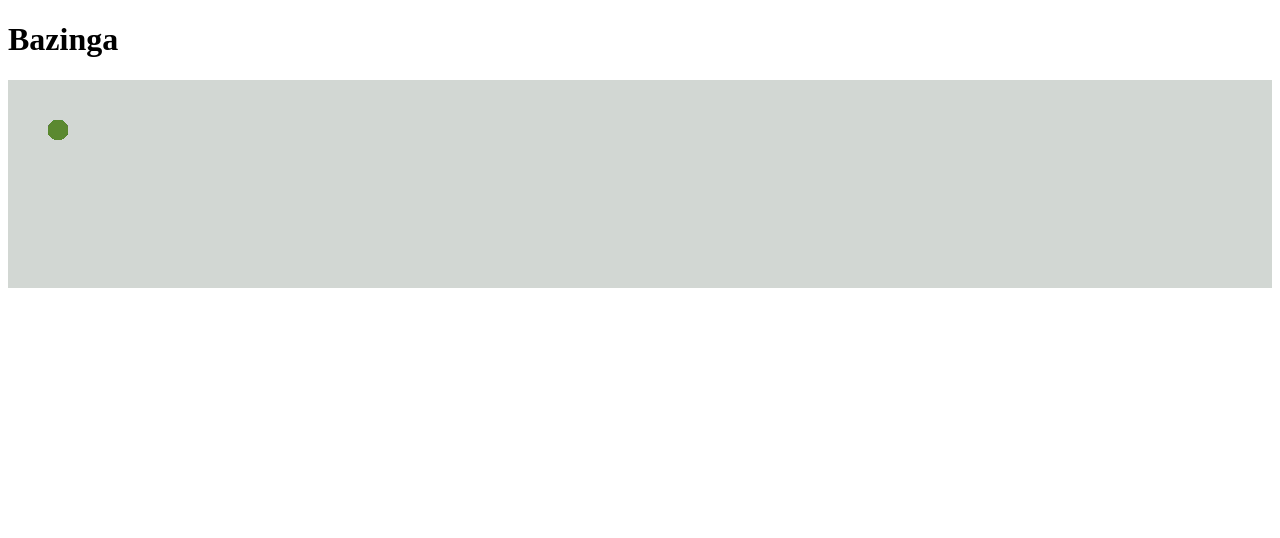
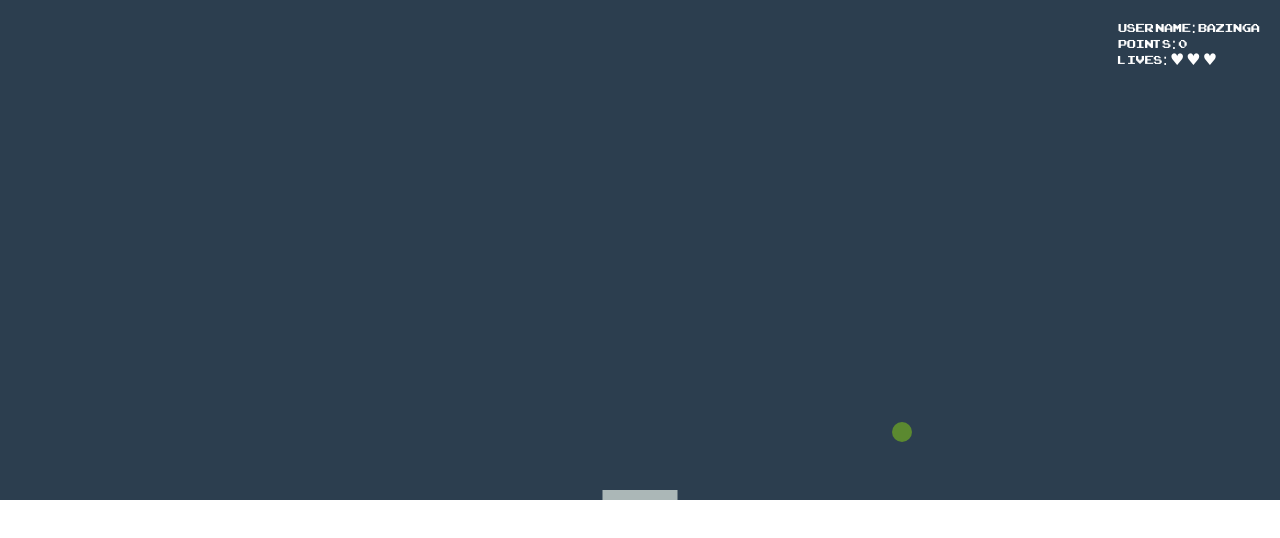
Before and after one commit to JuanMaRuiz/Javascript-Breakout-Game, a website: page index.html in a window 1280 px wide. Drawn offline with Linux system fonts and the light colour scheme.

Commit message:
Created paddle, fixed ball in axes

```diff
--- a/index.html
+++ b/index.html
@@ -3,13 +3,18 @@
 <head>
   <meta charset="UTF-8">
   <title>Javascript Game</title>
+  <link rel="stylesheet" href="src/css/reset.css">
   <link rel="stylesheet" href="src/css/styles.css">
 </head>
 <body>
-<header>
-  <h1>Bazinga</h1>
-</header>
-  <canvas id="myCanvas"></canvas>
+  <aside id="user" class="user">
+    <div>User Name: <span>Bazinga</span></div>
+    <div>Points: <span id="user-points">0</span></div>
+    <div>Lives: <span id="user-lives">&#9829; &#9829; &#9829;</span></div>
+  </aside>
+
+  <canvas id="myCanvas" class="canvas-game"></canvas>
+
   <script src="src/js/app.js"></script>
 </body>
 </html>
--- a/src/css/styles.css
+++ b/src/css/styles.css
@@ -1,6 +1,30 @@
+body {
+  min-height: 500px;
+}
+
 /* $Canvas styles */
-#myCanvas {
-  background-color: #D2D7D3;
+.canvas-game {
+  background-color: rgb(44, 62, 79);
   display: block;
   margin: 0 auto;
 }
+
+/* $USER Styles */
+
+@font-face {
+  font-family: 'Arcade Font';
+  src: url('../fonts/arcade-font.woff');
+}
+
+.user {
+  color: #fff;
+  font-family: 'Arcade Font', Verdana, serif;
+  position: absolute;
+  top: 20px;
+  right: 20px;
+  z-index: 1;
+}
+
+  .user-lives {
+    color: #C3272B;
+  }
--- a/src/js/app.js
+++ b/src/js/app.js
@@ -6,21 +6,61 @@
   canvas.height = document.body.clientHeight;
   var ctx = canvas.getContext('2d');
 
-  var colors = {
-    green: '#5B8930',
-    red: '#9D2933'
+  var settings = {
+    ball: {
+      color: '#5B8930',
+      radius: 10,
+      initialXPos: canvas.width / 2,
+      initialYPos: canvas.height -30
+    },
+    paddle: {
+      color: '#ABB7B7',
+      height: 10,
+      width: 75,
+      initialXPosition: (canvas.width - 75) / 2,
+      initialYPosition: canvas.height - 10
+    }
+  }
+
+  var moveX = 2;
+  var moveY = -2;
+
+  function drawBall() {
+    ctx.beginPath();
+    ctx.arc(settings.ball.initialXPos, settings.ball.initialYPos, settings.ball.radius, 0, Math.PI *2);
+    ctx.fillStyle = settings.ball.color;
+    ctx.fill();
+    ctx.closePath();
+  }
+
+  function drawPaddle() {
+    ctx.beginPath();
+    ctx.rect(settings.paddle.initialXPosition, settings.paddle.initialYPosition, settings.paddle.width, settings.paddle.height);
+    ctx.fillStyle = settings.paddle.color;
+    ctx.fill();
+    ctx.closePath();
+  }
+
+  function draw() {
+    /**
+     * void ctx.clearRect(x, y, width, height);
+     */
+    ctx.clearRect(0, 0, canvas.width, canvas.height);
+    drawBall();
+    drawPaddle();
+
+    if( settings.ball.initialYPos + moveY < settings.ball.radius || settings.ball.initialYPos + moveY > canvas.height - settings.ball.radius) {
+      moveY = -moveY;
+    }
+
+    if( settings.ball.initialXPos + moveX < settings.ball.radius || settings.ball.initialXPos + moveX > canvas.width - settings.ball.radius) {
+      moveX = -moveX;
+    }
+
+    settings.ball.initialXPos += moveX;
+    settings.ball.initialYPos += moveY;
   }
 
   setInterval(draw, 10);
 
-  function draw() {
-    ctx.beginPath();
-    ctx.arc(50, 50, 10, 0, Math.PI *2);
-    ctx.fillStyle = colors.green;
-    ctx.fill();
-    ctx.closePath();
-  }
-
-  console.log("canvas.width: ", canvas.width);
-  console.log("canvas.height: ", canvas.height);
 })();
```
Also changed, not shown: README.md, images/canvas-coordinates.gif (added), src/fonts/arcade-font.TTF (added), src/fonts/arcade-font.woff (added), 1 other file.
